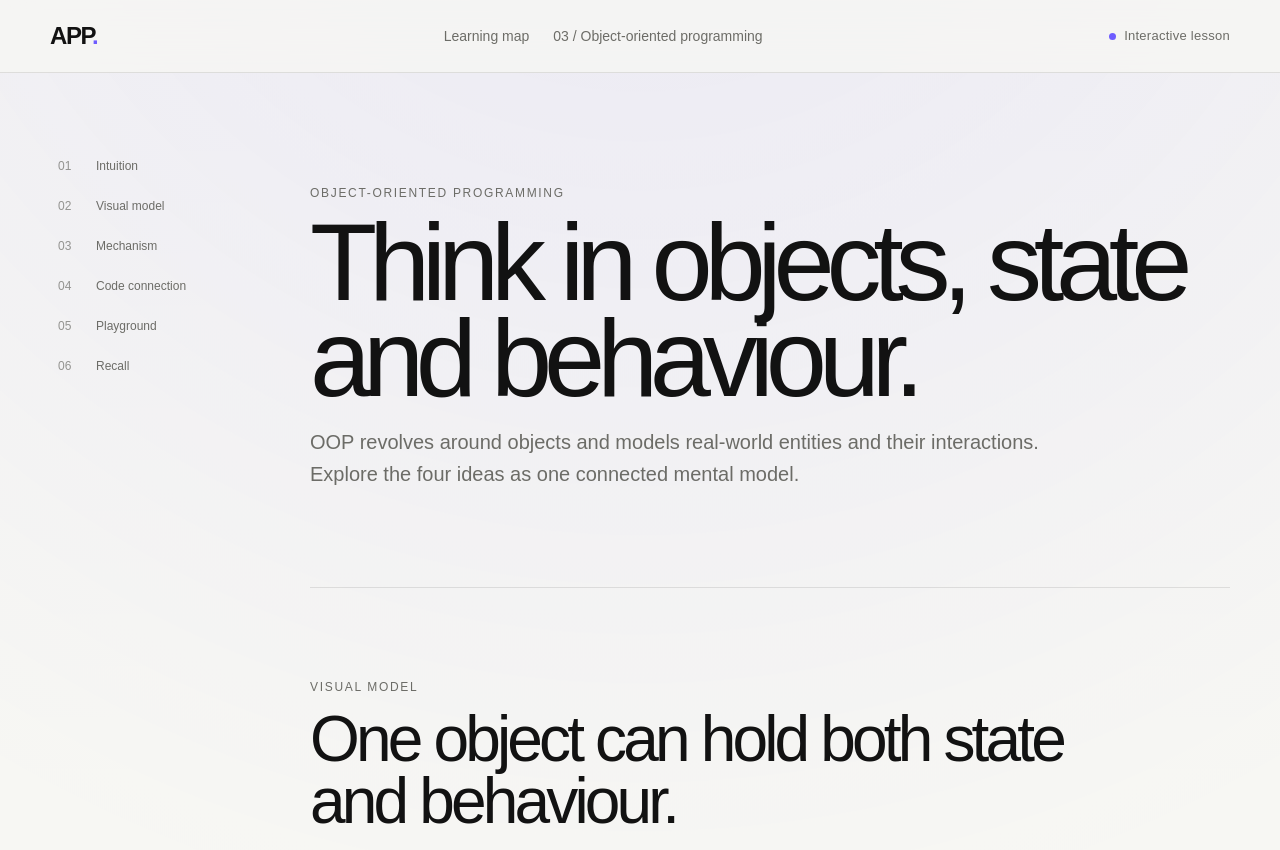
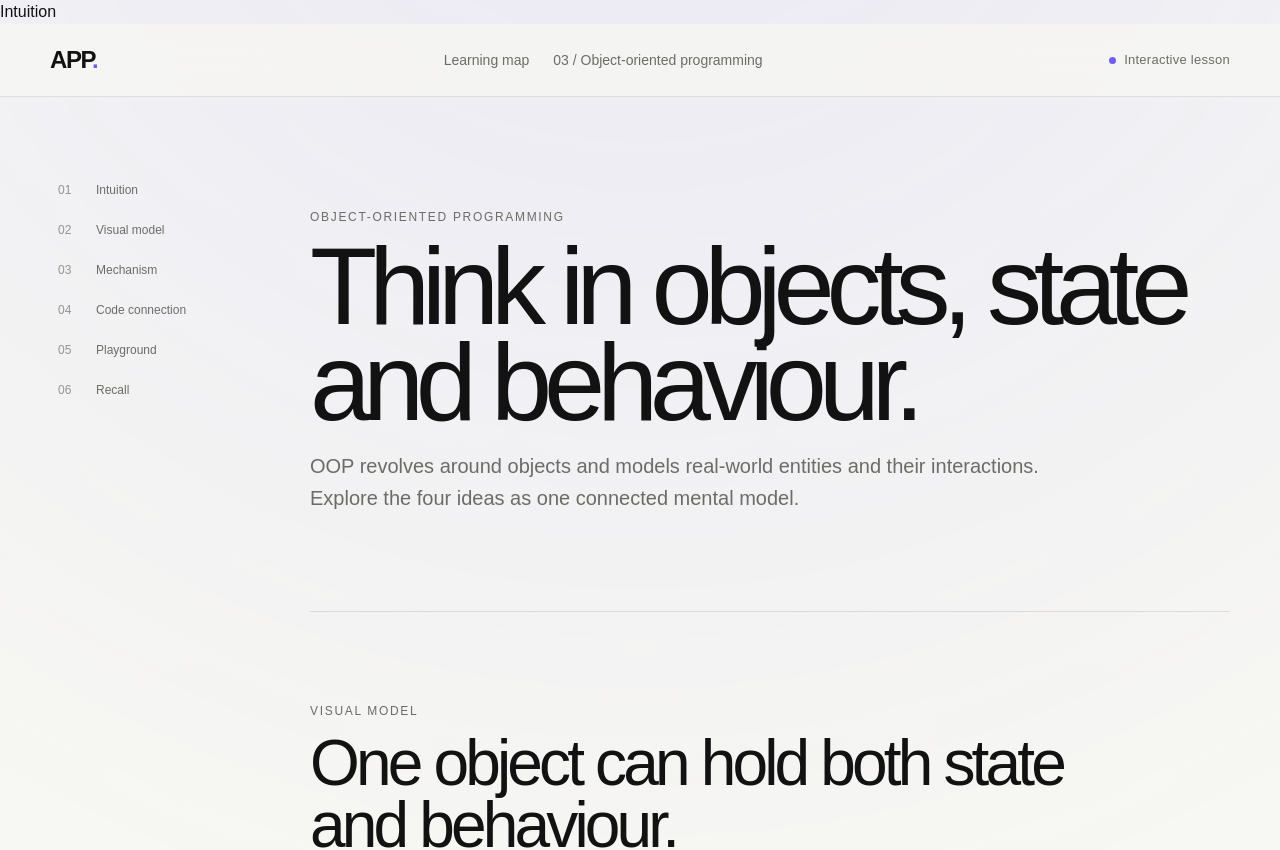
Before and after one commit to veera-raghavann/app, a Next.js app: page /learn/oop in a window 1280 px wide. Shown: the top 850 px of the page. Built offline with nearby package versions, Linux system fonts and the light colour scheme.

Commit message:
Connect concept shell to scroll progress

```diff
--- a/src/components/learning/ConceptShell.tsx
+++ b/src/components/learning/ConceptShell.tsx
@@ -3,6 +3,7 @@
 import type { ReactNode } from "react";
 import Link from "next/link";
 import ProgressRail from "@/components/learning/ProgressRail";
+import ConceptProgress from "@/components/learning/ConceptProgress";
 
 export default function ConceptShell({
   number,
@@ -19,6 +20,7 @@ export default function ConceptShell({
 }) {
   return (
     <main className="shell">
+      <ConceptProgress />
       <header className="nav">
         <div className="container nav-inner">
           <Link className="brand" href="/">APP<span style={{ color: "var(--accent)" }}>.</span></Link>
```
